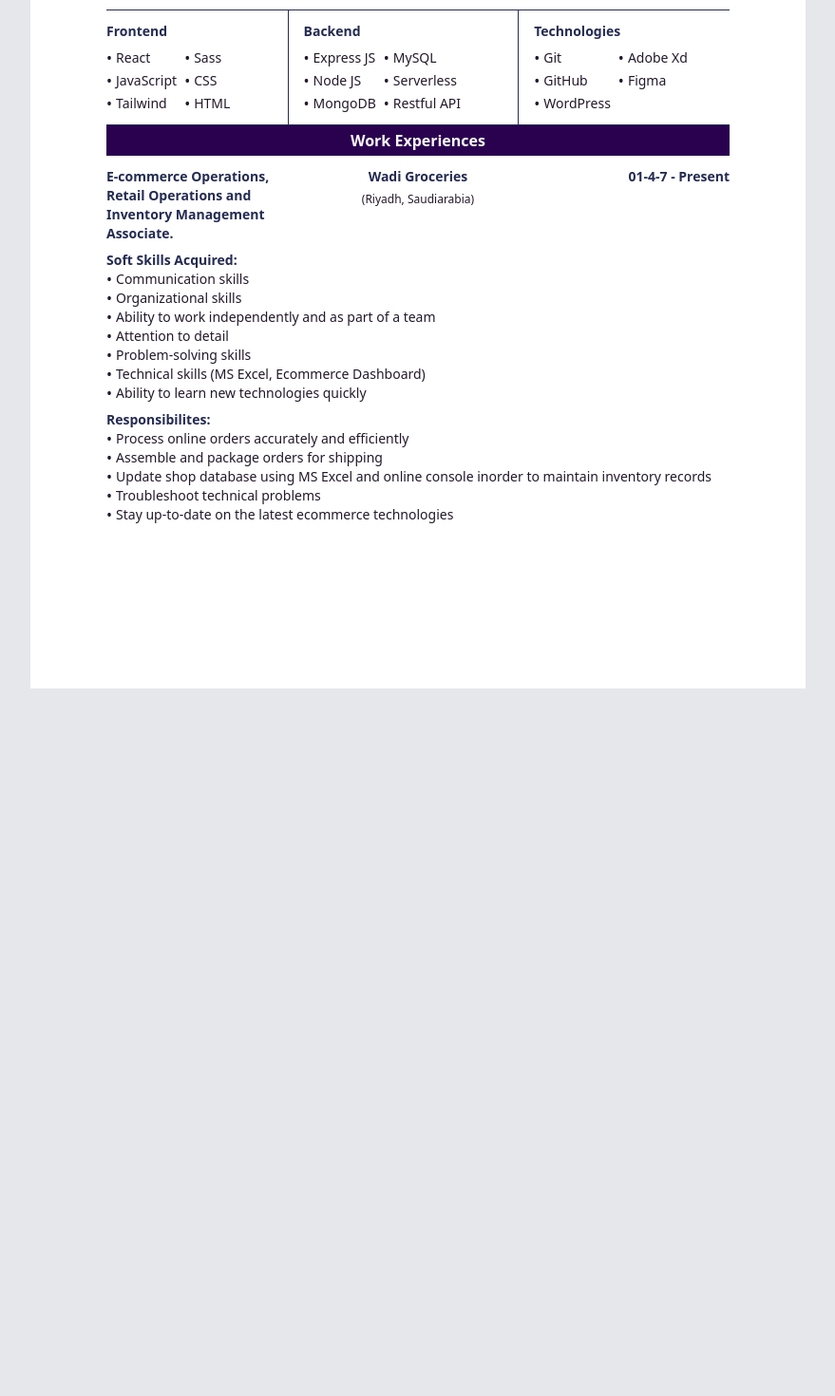
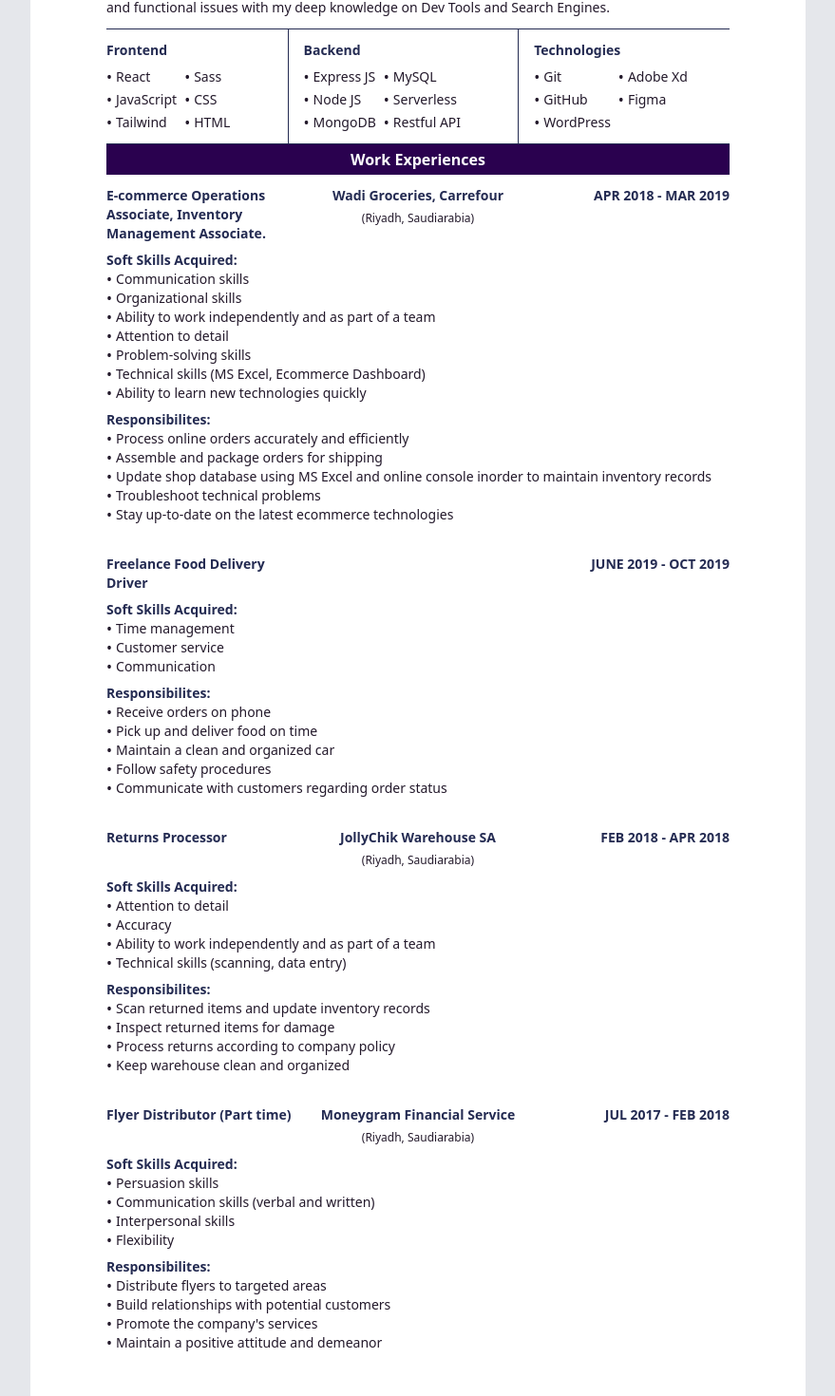
Before and after one commit to webdevsk/next-resume, a React (Vite) app: page / in a window 1280 px wide. Shown: the part 451-1921 px from the top of the page at 95% size, without its empty margins (200-1079 px from the left). Before the commit the page ends 1240 px from the top, so only its background shows below. Built offline with nearby package versions, Linux system fonts and the light colour scheme.

Commit message:
Updated work experiences

```diff
--- a/src/index.css
+++ b/src/index.css
@@ -15,7 +15,7 @@ And negate them twice from pdf initial width and height*/
 }
 
 #pdf-container {
-  height: 1056px;
+  /* height: 1056px; */
   max-width: 816px;
   padding: 5rem;
   width: 100%;
@@ -23,7 +23,7 @@ And negate them twice from pdf initial width and height*/
 }
 
 #pdf {
-  height: calc(1056px - 5rem * 2);
+  /* height: calc(1056px - 5rem * 2); */
   max-width: calc(816px - 5rem * 2);
   width: 100%;
   @apply bg-white;
--- a/src/resume.js
+++ b/src/resume.js
@@ -48,11 +48,11 @@ const resume = {
     experiences: [
       {
         position:
-          "E-commerce Operations, Retail Operations and Inventory Management Associate.",
-        company: "Wadi Groceries",
+          "E-commerce Operations Associate, Inventory Management Associate.",
+        company: "Wadi Groceries, Carrefour",
         location: "Riyadh, Saudiarabia",
-        dateFrom: "01-4-7",
-        dateTo: "Present",
+        dateFrom: "APR 2018",
+        dateTo: "MAR 2019",
         skills: [
           "Communication skills",
           "Organizational skills",
@@ -70,6 +70,59 @@ const resume = {
           "Stay up-to-date on the latest ecommerce technologies",
         ],
       },
+      {
+        position: "Freelance Food Delivery Driver",
+        company: "",
+        location: "",
+        dateFrom: "JUNE 2019",
+        dateTo: "OCT 2019",
+        skills: ["Time management", "Customer service", "Communication"],
+        responsibilities: [
+          "Receive orders on phone",
+          "Pick up and deliver food on time",
+          "Maintain a clean and organized car",
+          "Follow safety procedures",
+          "Communicate with customers regarding order status",
+        ],
+      },
+      {
+        position: "Returns Processor",
+        company: "JollyChik Warehouse SA",
+        location: "Riyadh, Saudiarabia",
+        dateFrom: "FEB 2018",
+        dateTo: "APR 2018",
+        skills: [
+          "Attention to detail",
+          "Accuracy",
+          "Ability to work independently and as part of a team",
+          "Technical skills (scanning, data entry)",
+        ],
+        responsibilities: [
+          "Scan returned items and update inventory records",
+          "Inspect returned items for damage",
+          "Process returns according to company policy",
+          "Keep warehouse clean and organized",
+        ],
+      },
+      {
+        position: "Flyer Distributor (Part time)",
+        company: "Moneygram Financial Service",
+        location: "Riyadh, Saudiarabia",
+        dateFrom: "JUL 2017",
+        dateTo: "FEB 2018",
+        skills: [
+          "Persuasion skills",
+          "Communication skills (verbal and written)",
+          "Interpersonal skills",
+          "Flexibility",
+        ],
+        responsibilities: [
+          "Distribute flyers to targeted areas",
+          "Build relationships with potential customers",
+          "Promote the company's services",
+          "Maintain a positive attitude and demeanor",
+        ],
+      },
     ],
     educations: [
       //   {
--- a/src/templates/Template1.css
+++ b/src/templates/Template1.css
@@ -64,10 +64,10 @@
     @apply bg-theme py-1 text-center;
   }
   #experiences .heading > * {
-    @apply text-gray-50;
+    @apply text-white;
   }
   #experiences .content {
-    @apply mt-template flex flex-col gap-y-4;
+    @apply mt-template flex flex-col gap-y-8;
   }
   #experiences .sections {
     @apply flex flex-col gap-y-2;
--- a/src/templates/Template1.jsx
+++ b/src/templates/Template1.jsx
@@ -71,6 +71,10 @@ const Template1 = () => {
             </div>
           ))}
         </div>
+        <div className="col -ms-2">
+          <p className="title">Live Resume Link:</p>
+          <p>{data.liveLink}</p>
+        </div>
       </div>
 
       {/* about me */}
@@ -139,13 +143,16 @@ const Template1 = () => {
                     <h6>{job.position}</h6>
                   </div>
                   <div className="company">
-                    <h6>{job.company}</h6>
-                    <small>({job.location})</small>
+                    {job.company && <h6>{job.company}</h6>}
+                    {job.location && <small>({job.location})</small>}
                   </div>
                   <div className="date">
-                    <h6>
-                      {job.dateFrom} - {job.dateTo}
-                    </h6>
+                    {(job.dateFrom || job.dateTo) && (
+                      <h6>
+                        {job.dateFrom} {job.dateFrom && job.dateTo && " - "}
+                        {job.dateTo}
+                      </h6>
+                    )}
                   </div>
                 </div>
                 <div>
```
